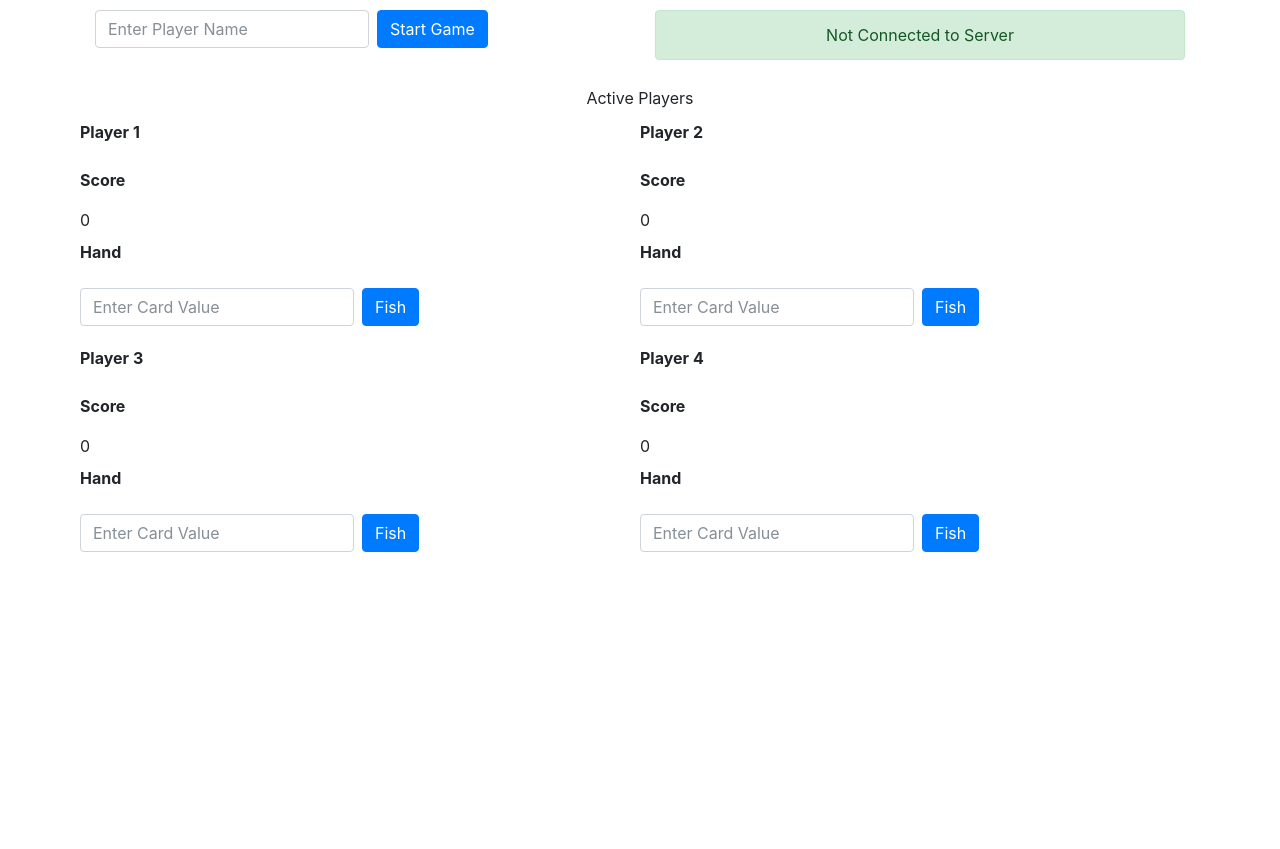
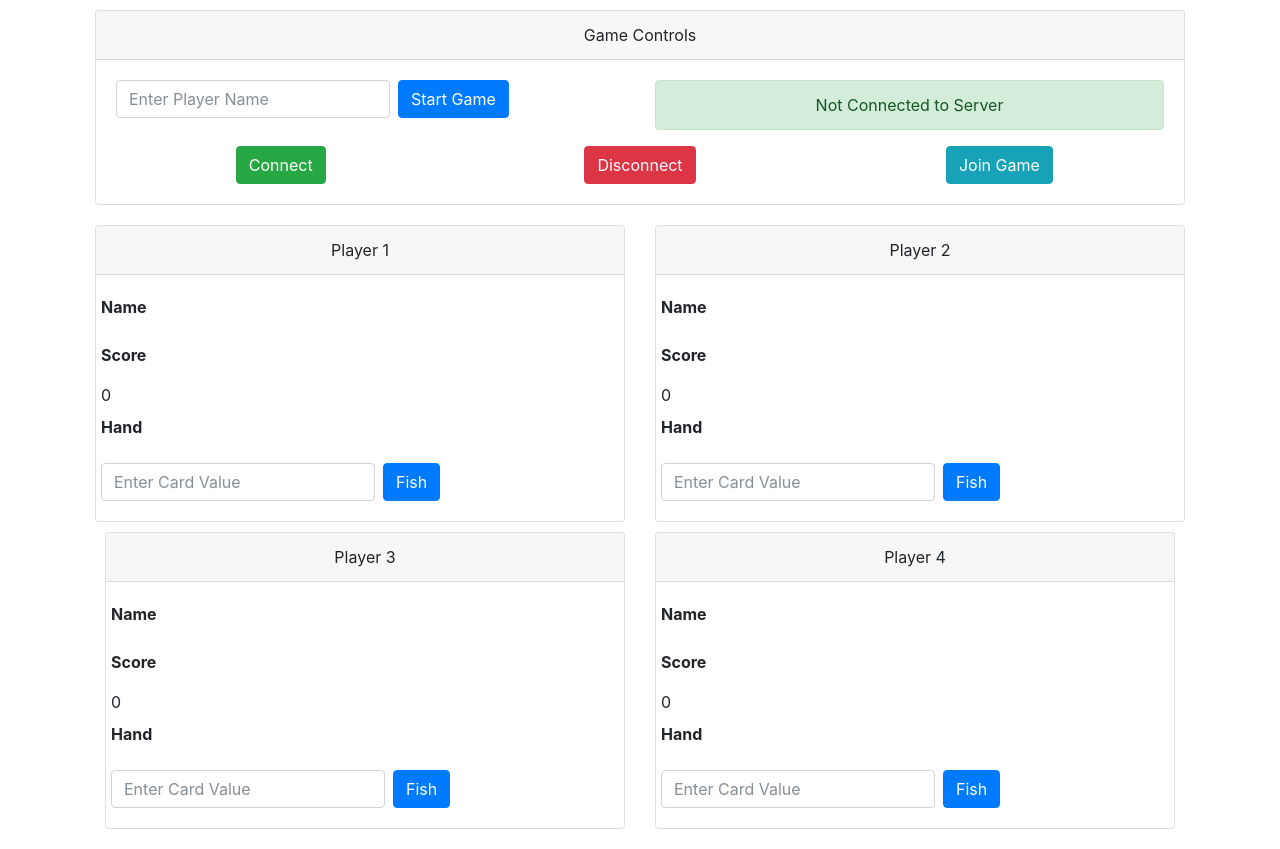
Before and after one commit to r3xd3l0r14n/capstone, a Flask app: page / in a window 1280 px wide. Shown: the part 56-905 px from the top of the page. Before the commit the page ends 608 px from the top, so only its background shows below. Run offline with Flask 2, Linux system fonts and the light colour scheme; some libraries are stand-ins or nearby versions.

Commit message:
More improvements with proper styling also added game control area. Removed active players, this may break previous functionality

```diff
--- a/templates/index.html
+++ b/templates/index.html
@@ -54,8 +54,12 @@
 <div class="container">
     <div class="row">
         <div class="col-lg-12 text-center">
-            <div class="panel panel-default">
+            <div>
+
 				<div class="container" style="padding:10px;">
+					<div class="card">
+						<div class="card-header">Game Controls</div>
+						<div class="card-body">
 							<div class="row">
 								<div class="col-sm-6">
 									<form class="form-inline" id="formStartGame">
@@ -69,12 +73,21 @@
 									</div>
 								</div>
 							</div>
+							<div class="row">
+								<div class="col-sm-4"><button type="submit" class="btn btn-success">Connect</button></div>
+								<div class="col-sm-4"><button type="submit" class="btn btn-danger">Disconnect</button></div>
+								<div class="col-sm-4"><button type="submit" class="btn btn-info">Join Game</button></div>
 							</div>
-                <div id="active-players">Active Players</div>
+						</div>
+					</div>
+				</div>
 				<div class="container" style="padding:10px;">
                     <div class="row">
                         <div class="col-sm-6">
-							<div class="row"><p class="font-weight-bold">Player 1</p></div>
+							<div class="card">
+								<div class="card-header">Player 1</div>
+								<div class="card-body">
+									<div class="row"><p class="font-weight-bold">Name</p></div>
 									<div class="row"><label ID="lblPlayer1"></label></div>
 									<div class="row"><p class="font-weight-bold">Score</p></div>
 									<div class="row"><label ID="lblPlayer1Score">0</label></div>
@@ -87,8 +100,13 @@
 										</form>
 									</div>
 								</div>
+							</div>
+						</div>
                         <div class="col-sm-6">
-							<div class="row"><p class="font-weight-bold">Player 2</p></div>
+							<div class="card">
+								<div class="card-header">Player 2</div>
+								<div class="card-body">
+									<div class="row"><p class="font-weight-bold">Name</p></div>
 									<div class="row"><label ID="lblPlayer2"></label></div>
 									<div class="row"><p class="font-weight-bold">Score</p></div>
 									<div class="row"><label ID="lblPlayer2Score">0</label></div>
@@ -103,10 +121,14 @@
 								</div>
                         </div>
                     </div>
+                </div>
 				<div class="container" style="padding:10px;">
                     <div class="row">
                         <div class="col-sm-6">
-							<div class="row"><p class="font-weight-bold">Player 3</p></div>
+							<div class="card">
+								<div class="card-header">Player 3</div>
+								<div class="card-body">
+									<div class="row"><p class="font-weight-bold">Name</p></div>
 									<div class="row"><label ID="lblPlayer3"></label></div>
 									<div class="row"><p class="font-weight-bold">Score</p></div>
 									<div class="row"><label ID="lblPlayer3Score">0</label></div>
@@ -119,8 +141,13 @@
 										</form>
 									</div>
 								</div>
+							</div>
+						</div>
                         <div class="col-sm-6">
-							<div class="row"><p class="font-weight-bold">Player 4</p></div>
+							<div class="card">
+								<div class="card-header">Player 4</div>
+								<div class="card-body">
+								<div class="row"><p class="font-weight-bold">Name</p></div>
 								<div class="row"><label ID="lblPlayer4"></label></div>
 								<div class="row"><p class="font-weight-bold">Score</p></div>
 								<div class="row"><label ID="lblPlayer4Score">0</label></div>
@@ -139,6 +166,7 @@
             </div>
         </div>
     </div>
+</div>
 <!-- Bootstrap core JavaScript -->
 
 <script src="../static/vendor/bootstrap/js/bootstrap.bundle.min.js"></script>
```
Lines whose indentation alone changed are shown as unchanged.
